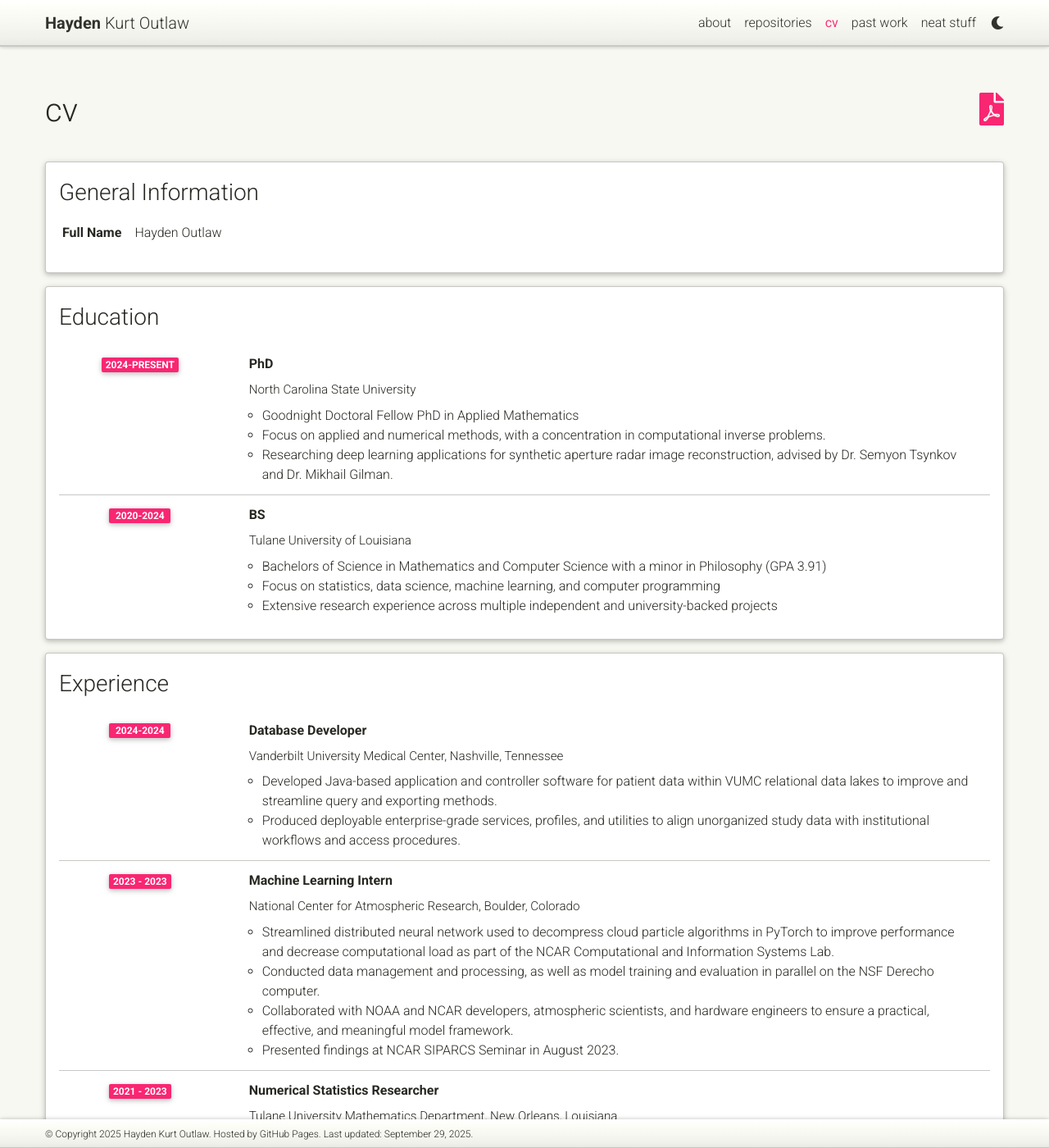
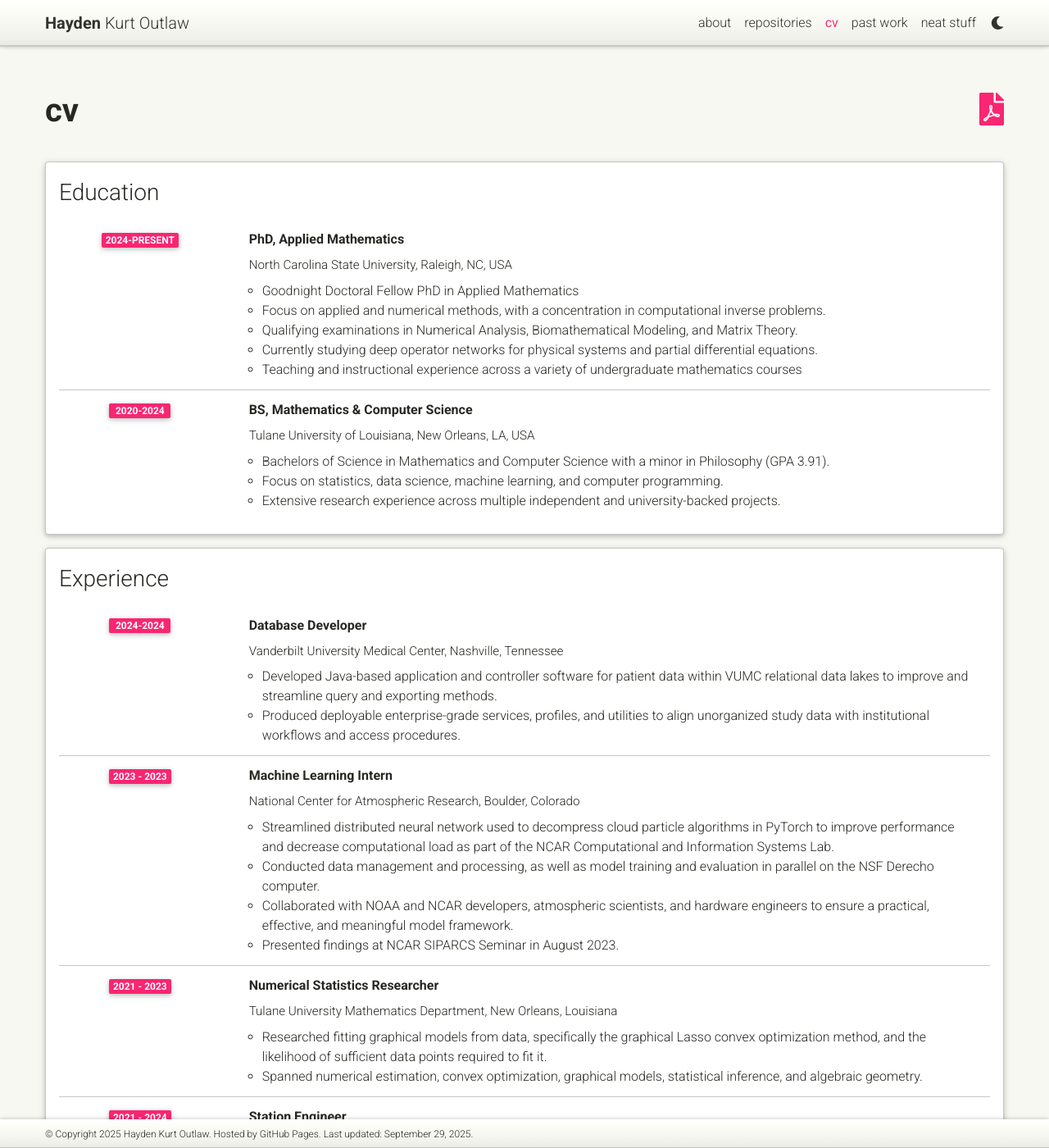
Before and after one commit to outlawhayden/outlawhayden.github.io, a Jekyll site: the page built from _pages/cv.md, in a window 1280 px wide and 1400 px high. Shown: the whole window at 82% size. Built offline with Jekyll 4.4.1, drawn with Linux system fonts in a browser that asks for light colours; comment, search, counter and statistics services are not loaded; a style sheet for code colours, icons or effects is not loaded; some of the changed text lies outside the part shown.

Commit message:
formatting headers

```diff
--- a/_data/cv.yml
+++ b/_data/cv.yml
@@ -1,26 +1,22 @@
-- title: General Information
-  type: map
-  contents:
-    - name: Full Name
-      value: Hayden Outlaw
-
 - title: Education
   type: time_table
   contents:
-    - title: PhD
-      institution: North Carolina State University
+    - title: PhD, Applied Mathematics
+      institution: North Carolina State University, Raleigh, NC, USA
       year: 2024-Present
       description:
         - Goodnight Doctoral Fellow PhD in Applied Mathematics
         - Focus on applied and numerical methods, with a concentration in computational inverse problems.
-        - Researching deep learning applications for synthetic aperture radar image reconstruction, advised by Dr. Semyon Tsynkov and Dr. Mikhail Gilman.
-    - title: BS
-      institution: Tulane University of Louisiana
+        - Qualifying examinations in Numerical Analysis, Biomathematical Modeling, and Matrix Theory.
+        - Currently studying deep operator networks for physical systems and partial differential equations.
+        - Teaching and instructional experience across a variety of undergraduate mathematics courses
+    - title: BS, Mathematics & Computer Science
+      institution: Tulane University of Louisiana, New Orleans, LA, USA
       year: 2020-2024
       description:
-        - Bachelors of Science in Mathematics and Computer Science with a minor in Philosophy (GPA 3.91)
-        - Focus on statistics, data science, machine learning, and computer programming
-        - Extensive research experience across multiple independent and university-backed projects
+        - Bachelors of Science in Mathematics and Computer Science with a minor in Philosophy (GPA 3.91).
+        - Focus on statistics, data science, machine learning, and computer programming.
+        - Extensive research experience across multiple independent and university-backed projects.
 
 - title: Experience
   type: time_table
@@ -61,13 +57,6 @@
         - Participated in biomathematical modeling accelerator internship utilizing NetLogo and other agent-based simulation tools to design biological and ecological models in conjunction with teams from Northwestern, Brown, Clemson, Tulane, Georgia Tech, and University of Florida.
         - Simulated gas-particle biochemical signaling diffusion from acacia trees and their impact on giraffe predation patterns.
 
-- title: Hobbies
-  type: list
-  contents:
-    - Photography, specifically live music and performance shoots.
-    - PADI Advanced Open Water SCUBA diver.
-    - Running, open source software development, sport climbing, and hiking.
-
 - title: Honors and Awards
   type: time_table
   contents:
--- a/_sass/_base.scss
+++ b/_sass/_base.scss
@@ -749,6 +749,11 @@
   }
 }
 
+// Page title styling
+.post-title {
+  font-weight: bold;
+}
+
 progress {
      /* Positioning */
      position: fixed;
```
Also changed, not shown: _pages/repositories.md (+2 -3 lines).
